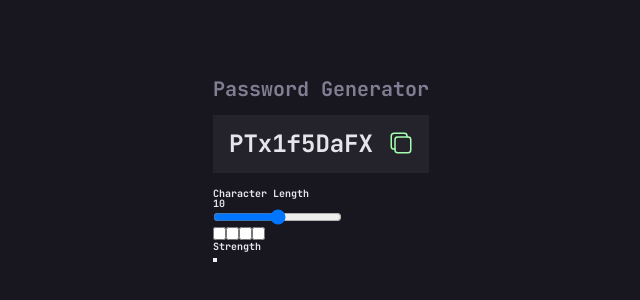
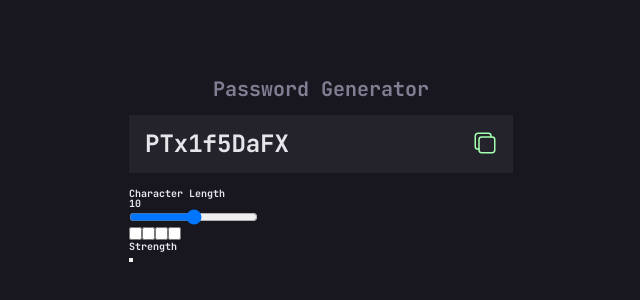
Before and after one commit to sree-lakshmi-n/password-generator-app, a website: page index.html in a window 1280 px wide. Shown: the part 230-530 px from the top of the page, without its empty margins (319-959 px from the left). Drawn offline with nearby package versions, Linux system fonts and the light colour scheme; files that its build step writes are made by us from their sources.

Commit message:
imported container styling

```diff
--- a/sass/main.scss
+++ b/sass/main.scss
@@ -1,5 +1,6 @@
 @import "./abstracts/mixins";
 @import "./abstracts/variables";
 @import "./base/base";
+@import "./base/container";
 @import "./components/title";
 @import "./components/password-section";
```
